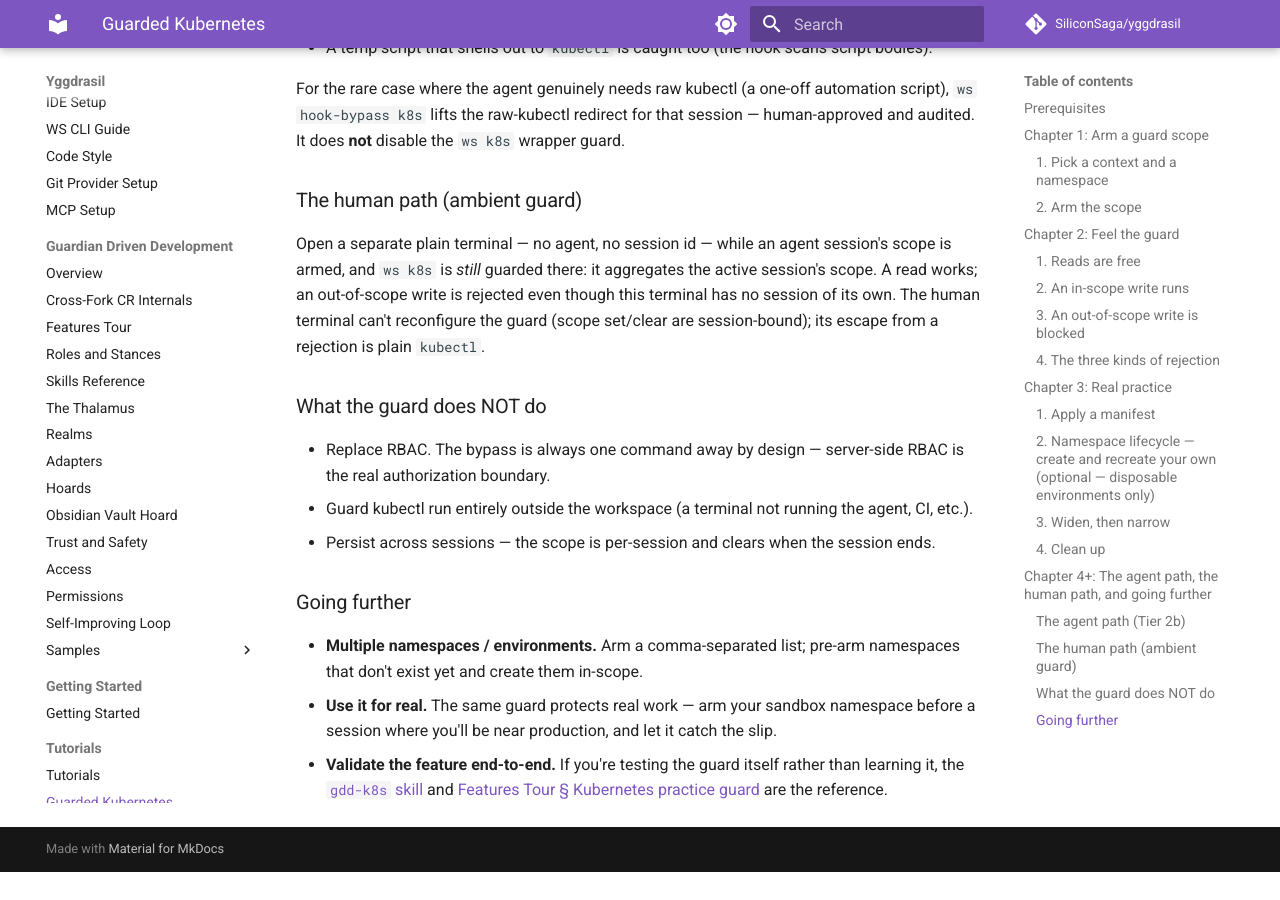
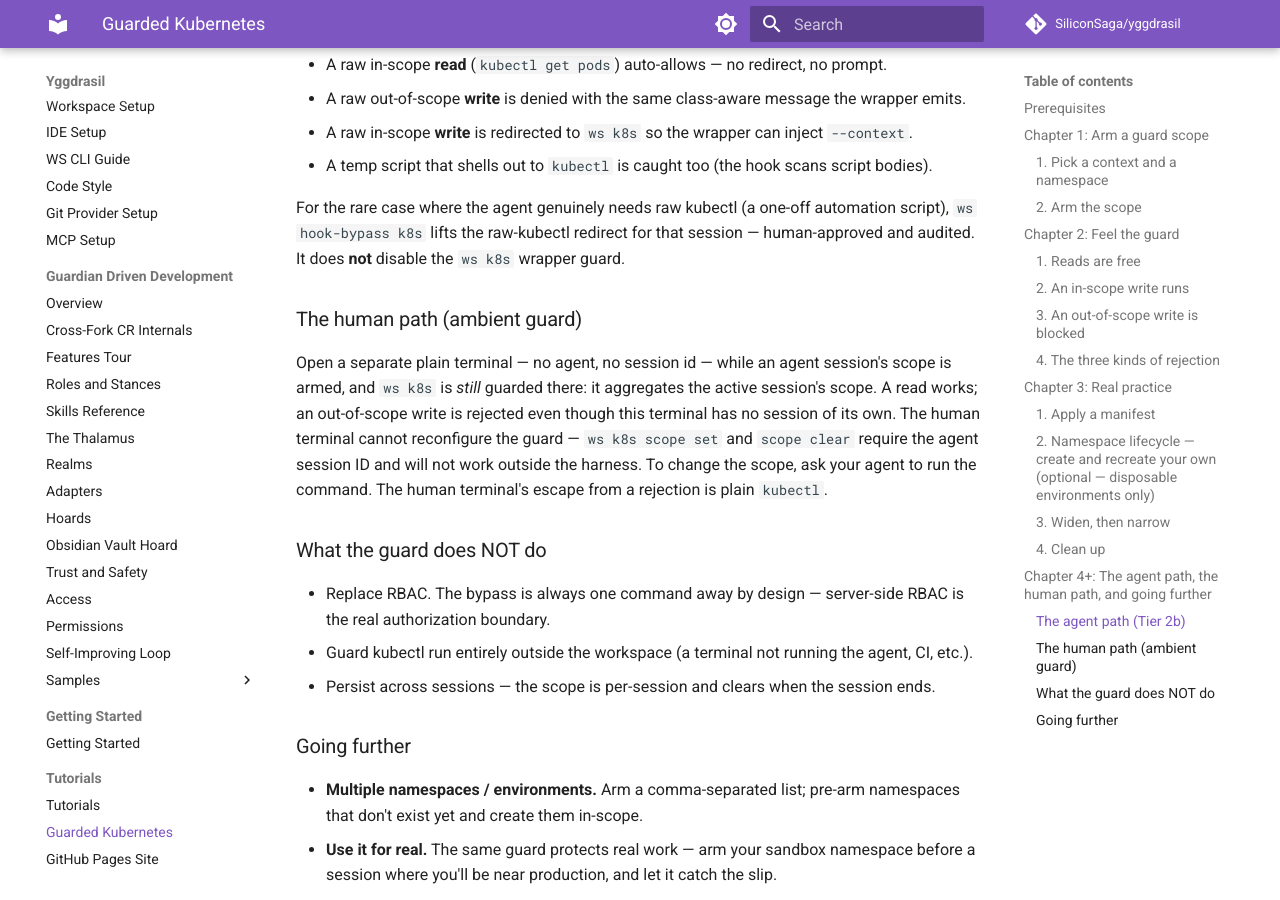
Before and after one commit to SiliconSaga/yggdrasil, an MkDocs documentation site: the page built from docs/tutorials/guarded-kubernetes.md, in a window 1280 px wide and 900 px high, scrolled down 5948 px. Built offline with MkDocs 1.6.1 and Material for MkDocs 9.7.7, drawn with Linux system fonts in a browser that asks for light colours; comment, search, counter and statistics services are not loaded; before the commit the page ends 6820 px from its top, so only the background shows below that; some of the changed text lies outside the part shown.

Commit message:
docs(k8s): add agent-guidance to session-id error and tighten tutorial prose
Three related improvements surfaced during a live tutorial walkthrough.

ws-session.sh: the ws_session_set error for a missing session ID gave the user
no hint about why it failed or what to do. Added a follow-up line pointing at
the agent as the right path for scope changes — mirrors the existing hint on
ws_write_session_identity.

gdd-k8s/SKILL.md: two additions from the walkthrough — a "Surfacing Output
to the User" section noting that tool output visibility varies by harness and
instructing the agent to confirm with the user and quote guard messages when
uncertain; and an updated step 3 in the scope-capture flow asking the agent
to elicit a secondary namespace from the user for rejection demonstrations.

docs/tutorials/guarded-kubernetes.md: tutorial prose tightened to point at
the error message rather than duplicating it, and wording softened in the
Chapter 3 widen step and Chapter 4 human path.

Co-Authored-By: Rasmus Praestholm <rpraestholm@nvidia.com>

````diff
--- a/docs/tutorials/guarded-kubernetes.md
+++ b/docs/tutorials/guarded-kubernetes.md
@@ -68,6 +68,8 @@
 ```
 
 The scope lives in your session, not your kubeconfig — `ws k8s scope clear` removes it, and it's gone when the session ends. It changes nothing on the cluster.
+
+> **Scope changes must go through your agent.** `ws k8s scope set` requires the agent session ID and will not work in a standalone terminal — the error message will tell you to ask your agent to run it instead.
 
 **That's the setup.** From here on, every `ws k8s …` command is checked against this scope.
 
@@ -165,7 +167,7 @@
 
 ### 3. Widen, then narrow
 
-Want a second namespace in scope? Re-arm with the broader list (it overwrites):
+Want a second namespace in scope? Re-arm with the broader list (it overwrites). Run this through your agent — `ws k8s scope set` will not work in a standalone terminal:
 
 ```bash
 ws k8s scope set --context <ctx> --namespace <ns>,another-ns
@@ -211,7 +213,7 @@
 
 ### The human path (ambient guard)
 
-Open a separate plain terminal — no agent, no session id — while an agent session's scope is armed, and `ws k8s` is *still* guarded there: it aggregates the active session's scope. A read works; an out-of-scope write is rejected even though this terminal has no session of its own. The human terminal can't reconfigure the guard (scope set/clear are session-bound); its escape from a rejection is plain `kubectl`.
+Open a separate plain terminal — no agent, no session id — while an agent session's scope is armed, and `ws k8s` is *still* guarded there: it aggregates the active session's scope. A read works; an out-of-scope write is rejected even though this terminal has no session of its own. The human terminal cannot reconfigure the guard — `ws k8s scope set` and `scope clear` require the agent session ID and will not work outside the harness. To change the scope, ask your agent to run the command. The human terminal's escape from a rejection is plain `kubectl`.
 
 ### What the guard does NOT do
 
````
Also changed, not shown: .agent/skills/gdd-k8s/SKILL.md (+7 -7 lines), 1 other file.
